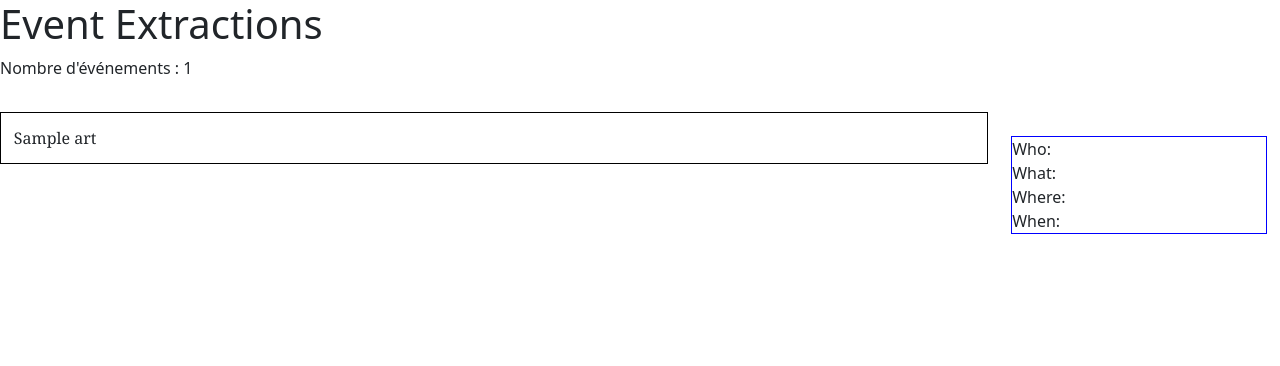
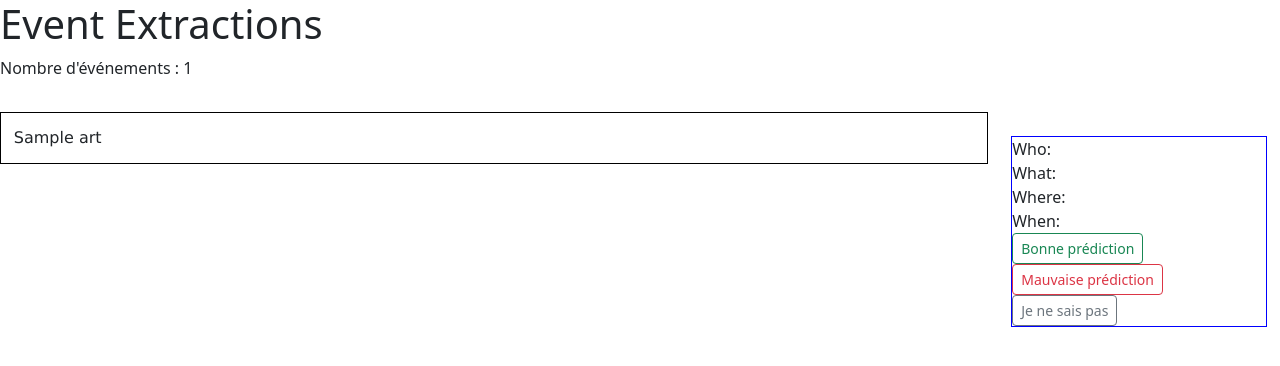
Before and after one commit to TelecomParis-ProjetFilRouge-AirbusDS/AirMopss, a Flask app: template airmopss/webapp/templates/event.html in a window 1280 px wide. Shown: the top 366 px of the page. Run offline with Flask 2, Linux system fonts and the light colour scheme; the template is opened without the code that fills it: most values are stand-ins (such as "Sample title", 1, 10 or a date in 2020); parts of the project's set-up code (start-up, migrations or seed data) failed here and were passed over; some libraries are stand-ins or nearby versions.

Commit message:
Adding buttons to classify event

```diff
--- a/airmopss/webapp/static/event.css
+++ b/airmopss/webapp/static/event.css
@@ -1,5 +1,5 @@
-#event_page div.article {
-  font-family: georgia;
+#event_page .article {
+  font-family: verdana;
   /*text-align: center;*/
   /*font-style: italic;*/
 
--- a/airmopss/webapp/templates/event.html
+++ b/airmopss/webapp/templates/event.html
@@ -31,6 +31,10 @@
       What: <div id='what'> </div>
       Where: <div id='where'> </div>
       When: <div id='when'> </div>
+
+      <button type="button" class="btn btn-outline-success  btn-sm" value=1 onclick="alert('L\'étiquette 1 a été ajoutée pour cette prédiction')">Bonne prédiction</button>
+      <button type="button" class="btn btn-outline-danger btn-sm" value=0 onclick="alert('L\'étiquette 0 a été ajoutée pour cette prédiction')">Mauvaise prédiction</button>
+      <button type="button" class="btn btn-outline-secondary btn-sm" value=None onclick="alert('Aucune étiquette n\'a été ajoutée pour cette prédiction')">Je ne sais pas</button>
     </div>
   </div>
 {% endblock %}
```
